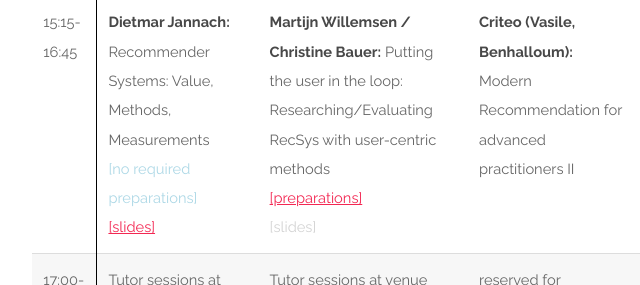
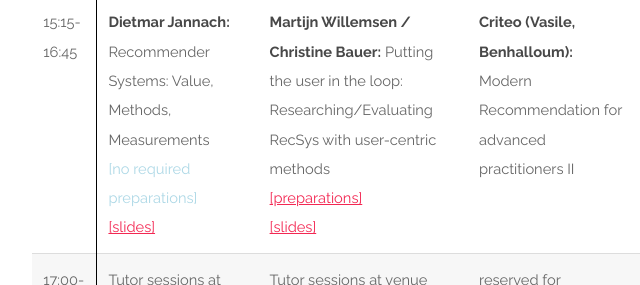
Before and after one commit to ACMRecSys/rsss2019, a plain HTML site: page program.html in a window 1280 px wide. Shown: the part 1776-2061 px from the top of the page, 131-771 px from the left. Drawn offline with Linux system fonts and the light colour scheme.

Commit message:
Update program.html

```diff
--- a/program.html
+++ b/program.html
@@ -126,7 +126,7 @@
 						<tr>
 							<td style="border-right: 1px solid #000;">15:15-16:45</td>
 							<td><b>Dietmar Jannach:</b> Recommender Systems: Value, Methods, Measurements<span style="color: lightblue"><br>[no required preparations]<br><a href="https://web-ainf.aau.at/pub/jannach/files/RecSysSummerSchool2019-ValueMethodsMeasurements.pdf" target=_blank>[slides]</a></td>
-							<td><b>Martijn Willemsen / Christine Bauer:</b> Putting the user in the loop: Researching/Evaluating RecSys with user-centric methods<span style="color: lightgrey"><br><a href="http://martijnwillemsen.nl/RecSys_summerschool_WillemsenBauer.pdf">[preparations]</a><br>[slides]</td>
+							<td><b>Martijn Willemsen / Christine Bauer:</b> Putting the user in the loop: Researching/Evaluating RecSys with user-centric methods<span style="color: lightgrey"><br><a href="http://martijnwillemsen.nl/RecSys_summerschool_WillemsenBauer.pdf">[preparations]</a><br><a href="WillemsenBauer_UserExperiments.pdf" target=_blank>[slides]</a></td>
 							<td><b>Criteo (Vasile, Benhalloum):</b> Modern Recommendation for advanced practitioners II</td>
 							<td><b>Robin Burke:</b> Multistakeholder recommender systems II</td>
 							<td><b>Joe Konstan:</b> the long view, user experience, and live experiments <span style="color: lightblue"><br>[no required preparations]</span><br><span style="color: lightgrey">[slides]</span></td>
```
